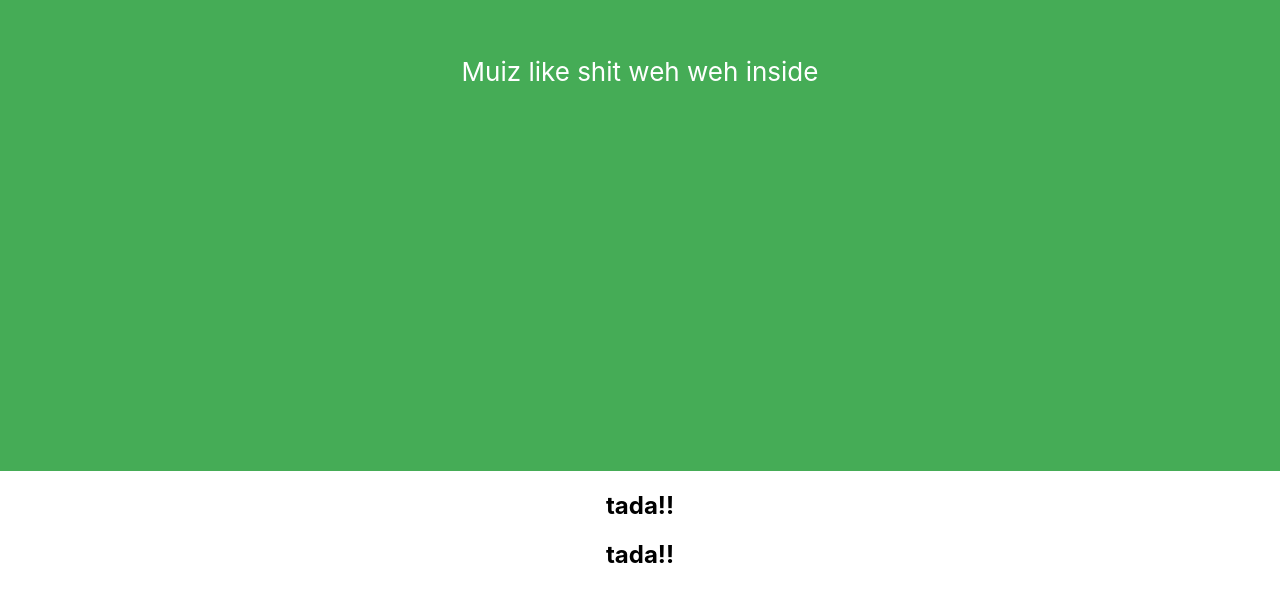
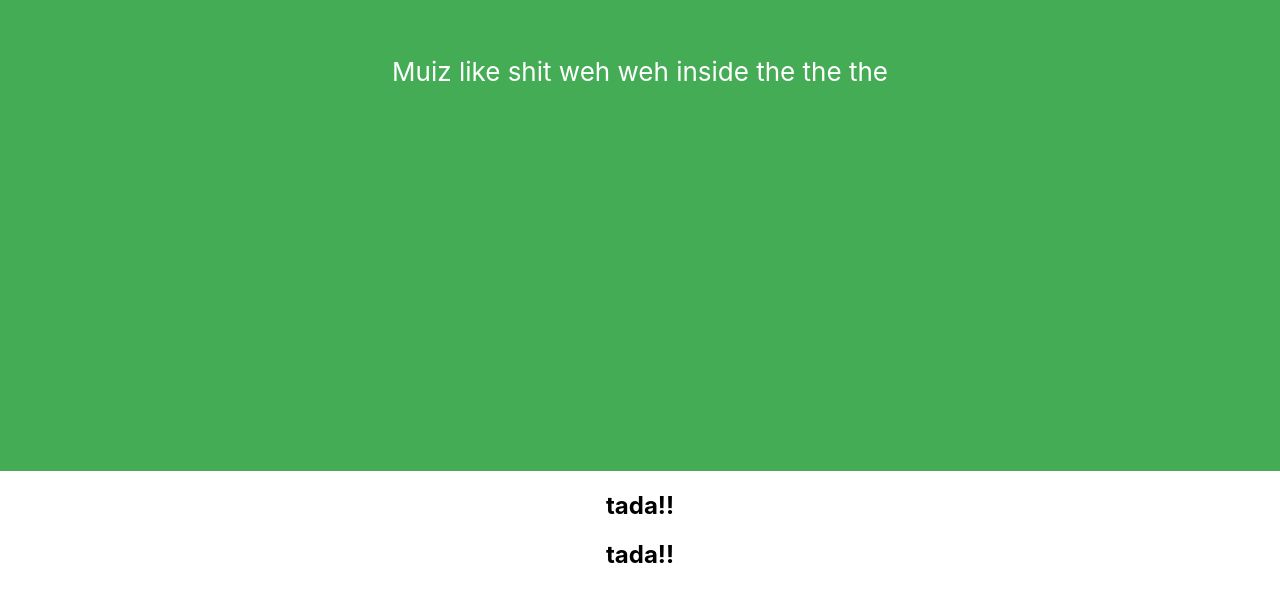
Before and after one commit to ItztrippleA/TestCollabFeature, a React (Create React App) app in the folder food_desert/: page / in a window 1280 px wide. Shown: the part 329-918 px from the top of the page. Built offline with nearby package versions, Linux system fonts and the light colour scheme.

Commit message:
added a test featurerr

```diff
--- a/food_desert/src/App.js
+++ b/food_desert/src/App.js
@@ -1,13 +1,15 @@
-import './App.css'
+import "./App.css";
 
 function App() {
   return (
     <div className="App">
-      <header className="App-header">Muiz like shit weh weh inside </header>
+      <header className="App-header">
+        Muiz like shit weh weh inside the the the{" "}
+      </header>
       <h2>tada!!</h2>
       <h2>tada!!</h2>
     </div>
-  )
+  );
 }
 
-export default App
+export default App;
```
